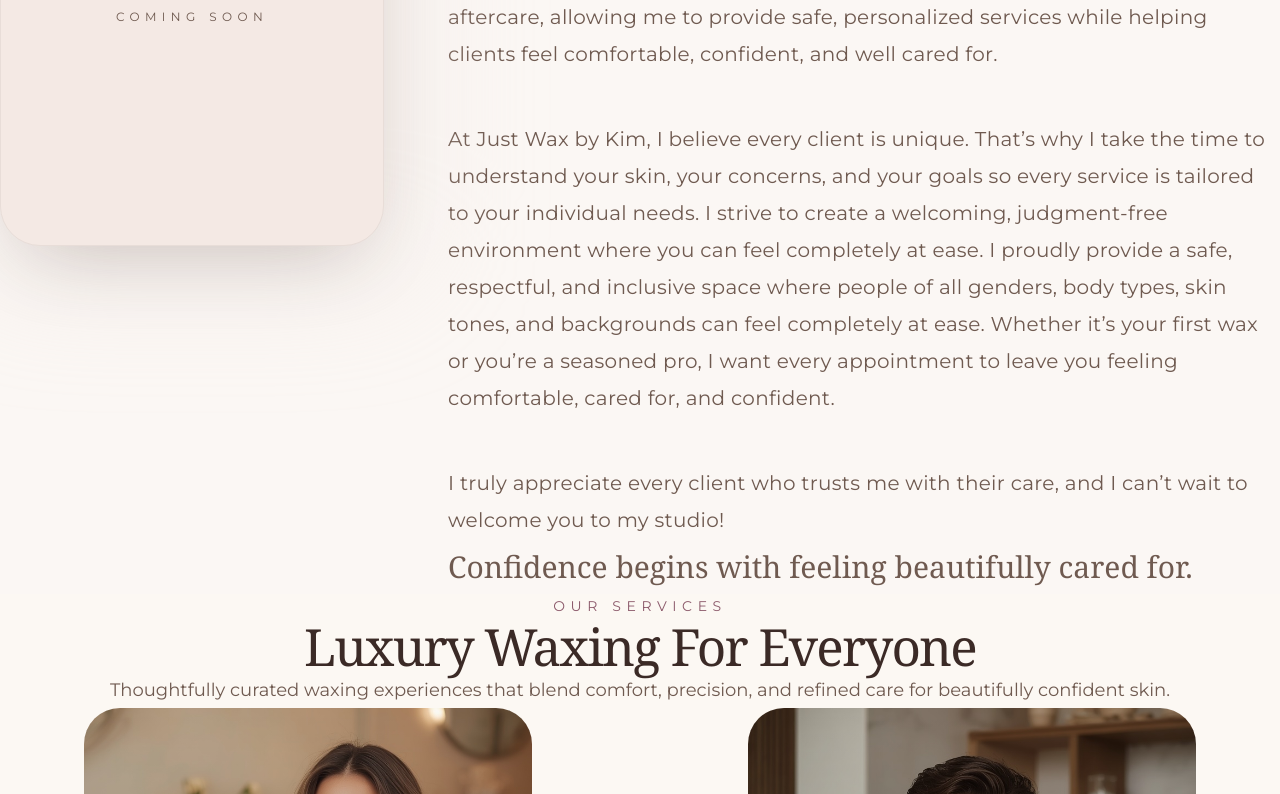
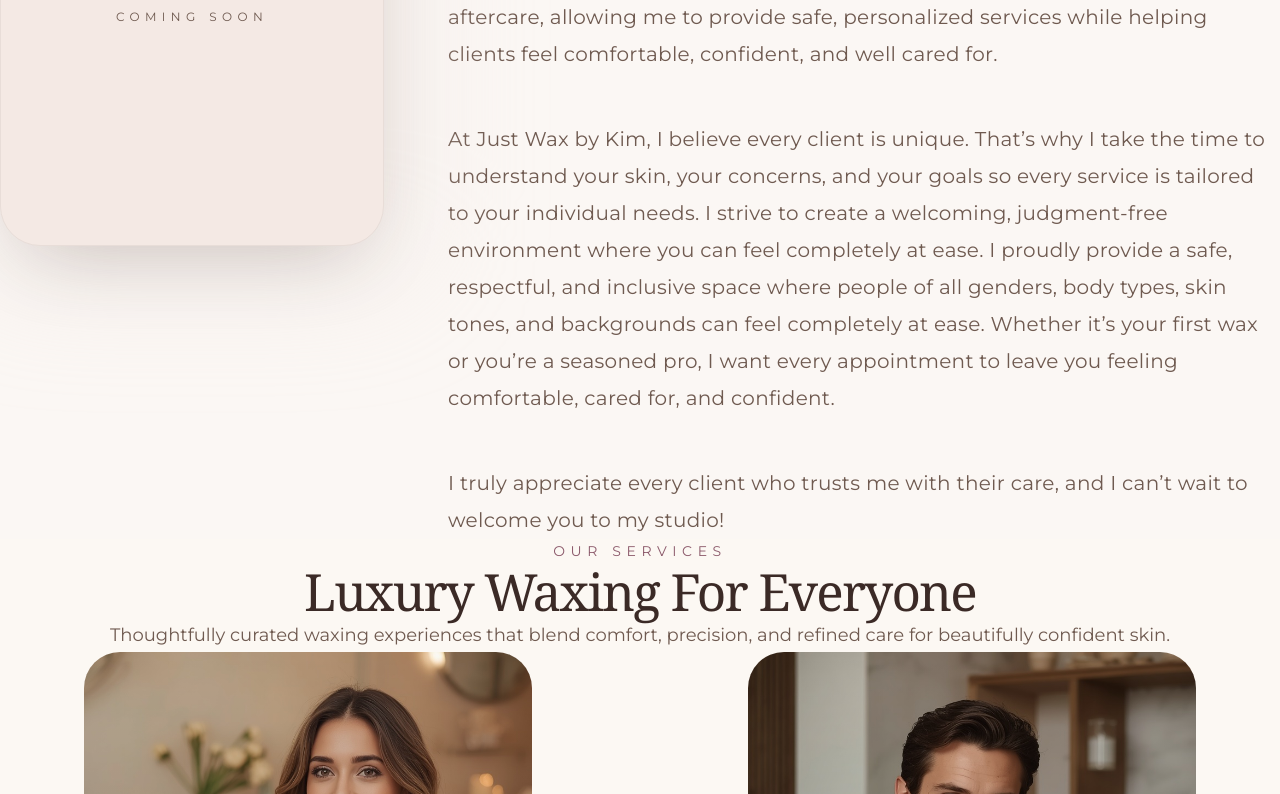
Before and after one commit to kevin-phan-25/just-wax-by-kim, a Next.js app: page / in a window 1280 px wide. Shown: the part 999-1793 px from the top of the page. Built offline with nearby package versions, Linux system fonts and the light colour scheme; a web font is replaced by a local one.

Commit message:
Update AboutContent.tsx

```diff
--- a/features/about/AboutContent.tsx
+++ b/features/about/AboutContent.tsx
@@ -4,14 +4,14 @@
  * features/about/AboutContent.tsx
  *
  * Description:
- * Responsive luxury editorial layout.
+ * Luxury editorial About content.
  *
  * Updates:
- * • Three cell desktop grid
- * • Tablet adaptation
- * • Mobile stacking
- * • Centered title
- * • Proper paragraph spacing
+ * • Three-cell editorial layout
+ * • Title spans all columns
+ * • Removed closing quote
+ * • Improved paragraph spacing
+ * • Removed divider accents
  *
  * ---
  */
@@ -55,8 +55,7 @@ export default function AboutContent() {
         "
       >
 
-
-        {/* TITLE SPANS ALL CELLS */}
+        {/* TITLE - SPANS ALL CELLS */}
         <header
           className="
             col-span-1
@@ -94,8 +93,6 @@ export default function AboutContent() {
               text-[#8C5A6B]
 
               mb-5
-
-              sm:mb-7
             "
           >
             {aboutContent.eyebrow}
@@ -128,8 +125,8 @@ export default function AboutContent() {
             {aboutContent.title}
           </h2>
 
+        </header>
 
-        </header>
 
 
 
@@ -137,8 +134,6 @@ export default function AboutContent() {
         <div
           className="
             w-full
-
-            md:col-span-1
 
             lg:col-span-1
           "
@@ -149,7 +144,7 @@ export default function AboutContent() {
 
 
 
-        {/* CONTENT CELLS 2 + 3 */}
+        {/* CELL 2 + CELL 3 */}
         <div
           className="
             md:col-span-1
@@ -157,12 +152,6 @@ export default function AboutContent() {
             lg:col-span-2
 
             w-full
-
-            flex
-
-            flex-col
-
-            justify-center
 
             text-center
 
@@ -209,28 +198,6 @@ export default function AboutContent() {
 
           </div>
 
-
-          <p
-            className="
-              mt-10
-
-              sm:mt-14
-
-              font-serif
-
-              text-2xl
-
-              sm:text-3xl
-
-              leading-snug
-
-              text-[#3B2A26]
-            "
-          >
-            Confidence begins with feeling beautifully cared for.
-          </p>
-
-
         </div>
 
 
```
